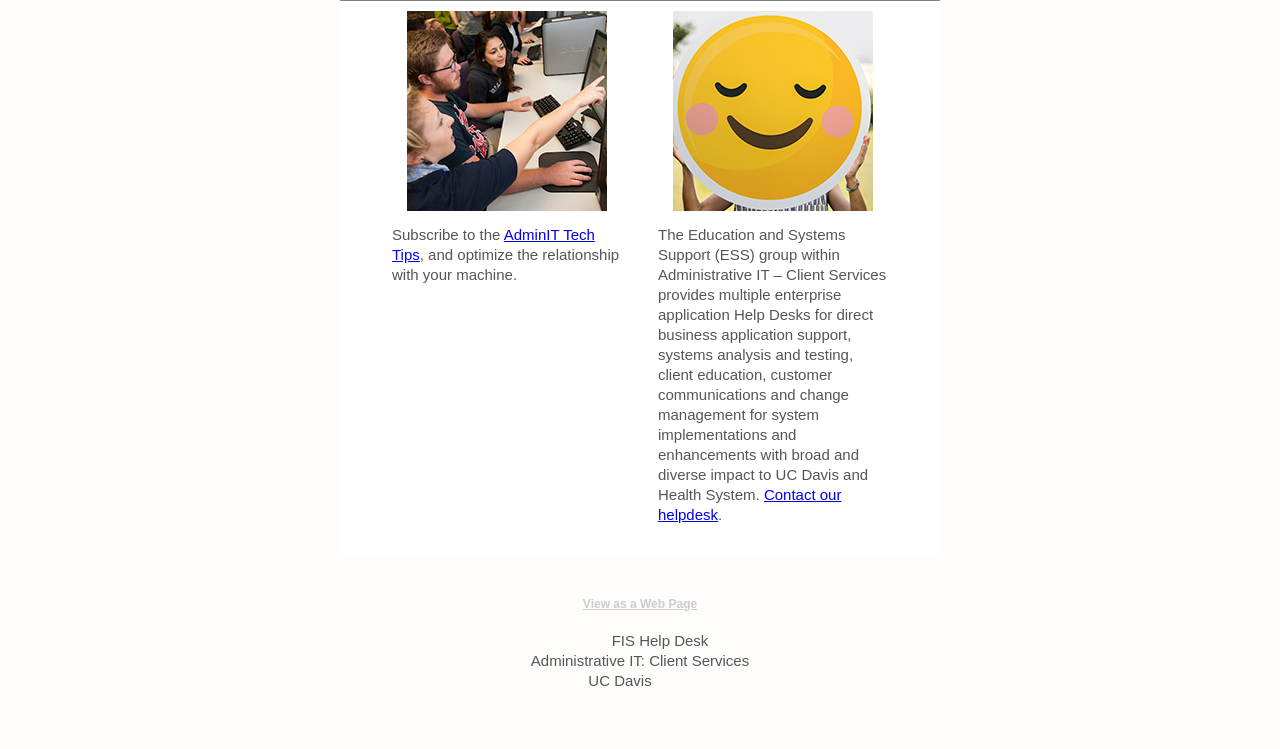
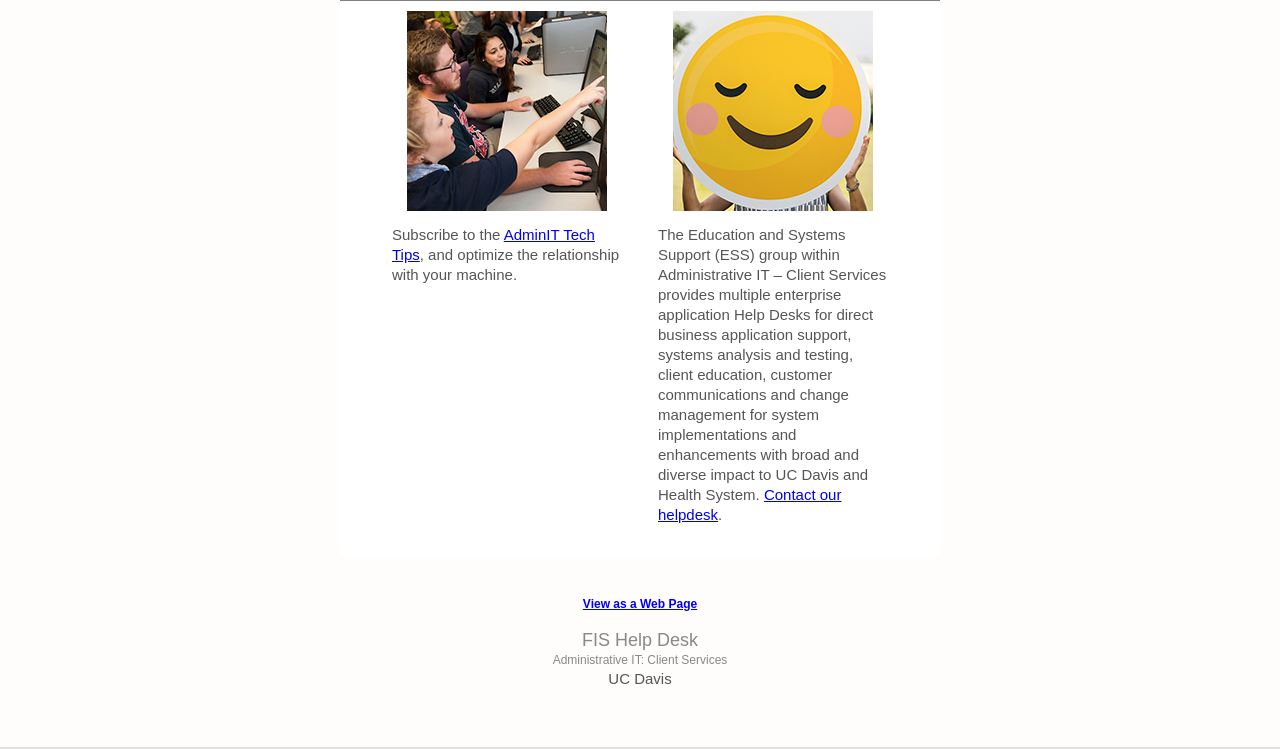
Before and after one commit to afsucdavis/email, a plain HTML site: page index.html in a window 1280 px wide. Shown: the part 1161-1910 px from the top of the page. Drawn offline with Linux system fonts and the light colour scheme.

Commit message:
Add files via upload
txt alignment

```diff
--- a/index.html
+++ b/index.html
@@ -229,14 +229,12 @@ a[x-apple-data-detectors] {
           <!-- Email Footer : BEGIN -->
           <table cellspacing="0" cellpadding="0" border="0" align="center" width="100%" style="max-width: 680px;">
             <tr>
-              <td style="padding: 40px 10px;width: 100%;font-size: 12px; font-family: sans-serif; mso-height-rule: exactly; line-height:18px; text-align: center; color: #888888;"><webversion style="color:#cccccc; text-decoration:underline; font-weight: bold;">View as a Web Page</webversion>
+              <td style="padding: 40px 10px; width: 100%; font-size: 12px; font-family: sans-serif; mso-height-rule: exactly; line-height: 18px; color: #888888;"><webversion style="color:#cccccc; text-decoration:underline; font-weight: bold;"><center><a href="https://afsucdavis.github.io/email/index.html" target="_blank">View as a Web Page</a></center></span></webversion>
                 <br>
+               <center><span style="font-size: 18px">FIS Help Desk</span><br>
+Administrative IT: Client Services<br>              <span style="padding: 40px; font-family: sans-serif; font-size: 15px; mso-height-rule: exactly; line-height: 20px; color: #555555;"> UC Davis</span><br></center>
                 <br>
-                <span style="padding: 40px; font-family: sans-serif; font-size: 15px; mso-height-rule: exactly; line-height: 20px; color: #555555;">FIS Help Desk<br>
-Administrative IT: Client Services<br>
-UC Davis</span><br>
-                <br>
-                <unsubscribe style="color:#888888; text-decoration:underline;"></unsubscribe></td>
+
             </tr>
           </table>
           <!-- Email Footer : END -->
```
